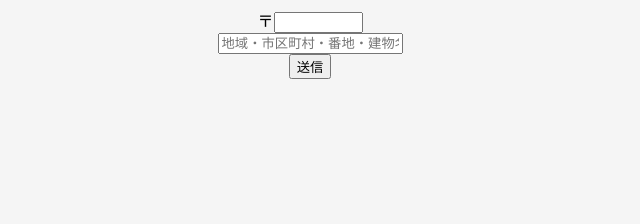
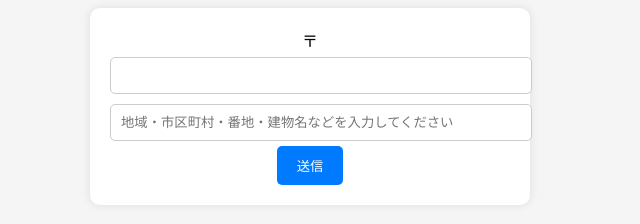
Before and after one commit to naot0-yamaguchi/zip-code-sample_html, a website: page public/index.html in a window 1280 px wide. Shown: the whole page, without its empty margins (330-970 px from the left). Drawn offline with Linux system fonts and the light colour scheme.

Commit message:
スタイル修正

```diff
--- a/public/index.html
+++ b/public/index.html
@@ -8,7 +8,7 @@
   <script src="https://yubinbango.github.io/yubinbango/yubinbango.js" charset="UTF-8"></script>
 </head>
 <body>
-  <form class="h-adr">
+  <form class="h-adr address-form">
     <span class="p-country-name" style="display:none;">Japan</span>
     〒<input type="text" class="p-postal-code" size="8" maxlength="8"><br>
     <input type="text" class="p-region p-locality p-street-address p-extended-address" placeholder="地域・市区町村・番地・建物名などを入力してください" /><br>
--- a/src/styles/main.scss
+++ b/src/styles/main.scss
@@ -11,9 +11,8 @@ body {
   padding: 20px;
   border-radius: 10px;
   box-shadow: 0px 0px 10px rgba(0, 0, 0, 0.1);
-}
 
-.address-form input[type="text"] {
+  input[type="text"] {
     width: 100%;
     padding: 10px;
     margin: 5px 0;
@@ -21,15 +20,15 @@ body {
     border-radius: 5px;
   }
 
-.address-form button {
+  button {
     background-color: #007bff;
     color: #fff;
     padding: 10px 20px;
     border: none;
     border-radius: 5px;
     cursor: pointer;
-}
-
-.address-form button:hover {
+    &:hover {
       background-color: #0056b3;
     }
+  }
+}
```
Lines whose indentation alone changed are shown as unchanged.
